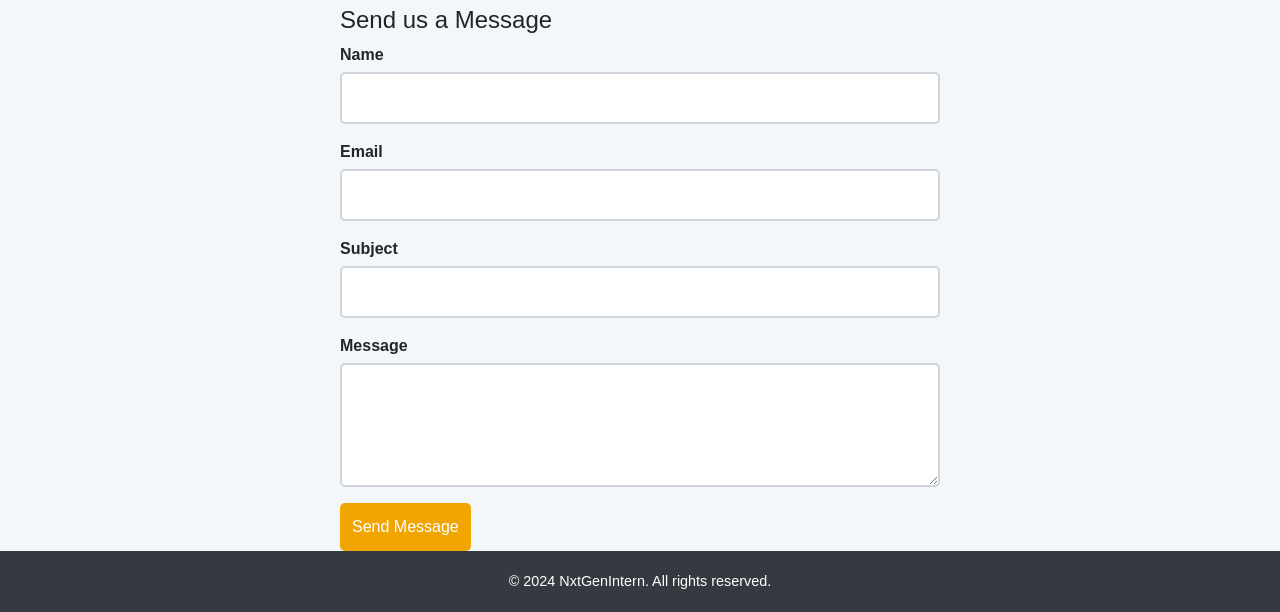
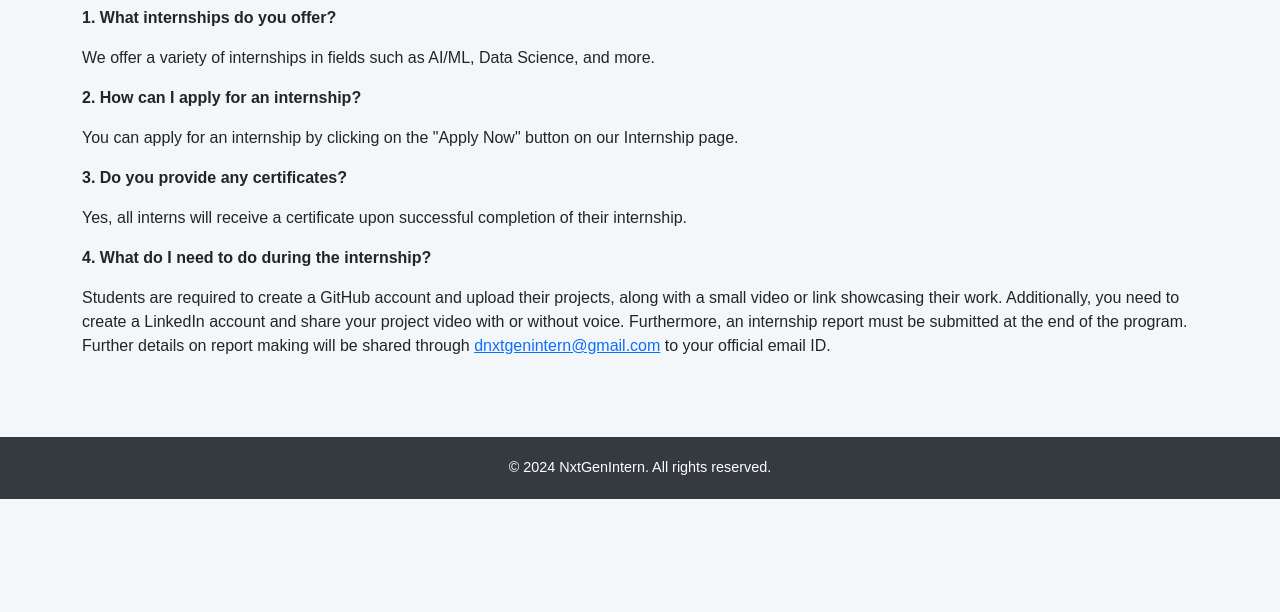
Before and after one commit to iloveuradha/NxtGenIntern, a plain HTML site: page contact.html in a window 1280 px wide. Shown: the part 301-913 px from the top of the page. After the commit the page ends 800 px from the top, so only its background shows below. Drawn offline with nearby package versions, Linux system fonts and the light colour scheme.

Commit message:
Update contact.html

```diff
--- a/contact.html
+++ b/contact.html
@@ -38,38 +38,31 @@
     <div class="container" style="margin-top: 80px;">
         <h2>Contact Us</h2>
         <p>If you have any questions or inquiries, feel free to reach out to us!</p>
-        <p><strong>Email:</strong><a href="mailto:dnxtgenintern@gmail.com" >dnxtgenintern@gmail.com</a></p>
+        <p><strong>Email:</strong> <a href="mailto:dnxtgenintern@gmail.com">dnxtgenintern@gmail.com</a></p>
 
         <!-- Contact Information -->
         <div class="contact-info">
-            <h4>Contact Information</h4>
-            <!-- <p><strong>Phone:</strong> +1 (234) 567-890</p> -->
+            <h4>Frequently Asked Questions</h4>
 
         </div>
 
-        <!-- Contact Form -->
-        <div class="contact-form">
-            <h4>Send us a Message</h4>
-            <form id="contactForm" method="post" action="">
+        <!-- Useful Information Section -->
+        <div class="useful-info">
 
-                <div class="mb-3">
-                    <label for="contactName" class="form-label">Name</label>
-                    <input type="text" class="form-control" id="contactName" name="contactName" required>
-                </div>
-                <div class="mb-3">
-                    <label for="contactEmail" class="form-label">Email</label>
-                    <input type="email" class="form-control" id="contactEmail" name="contactEmail" required>
-                </div>
-                <div class="mb-3">
-                    <label for="contactSubject" class="form-label">Subject</label>
-                    <input type="text" class="form-control" id="contactSubject" name="contactSubject" required>
-                </div>
-                <div class="mb-3">
-                    <label for="contactMessage" class="form-label">Message</label>
-                    <textarea class="form-control" id="contactMessage" name="contactMessage" rows="4" required></textarea>
-                </div>
-                <button type="submit" class="btn btn-primary">Send Message</button>
-            </form>
+            <p><strong>1. What internships do you offer?</strong></p>
+            <p>We offer a variety of internships in fields such as AI/ML, Data Science, and more.</p>
+
+            <p><strong>2. How can I apply for an internship?</strong></p>
+            <p>You can apply for an internship by clicking on the "Apply Now" button on our Internship page.</p>
+
+            <p><strong>3. Do you provide any certificates?</strong></p>
+            <p>Yes, all interns will receive a certificate upon successful completion of their internship.</p>
+
+            <p><strong>4. What do I need to do during the internship?</strong></p>
+            <p>Students are required to create a GitHub account and upload their projects, along with a small video or link showcasing their work.
+                 Additionally, you need to create a LinkedIn account and share your project video with or without voice.
+                 Furthermore, an internship report must be submitted at the end of the program.
+                 Further details on report making will be shared through <a href="mailto:dnxtgenintern@gmail.com">dnxtgenintern@gmail.com</a> to your official email ID.</p>
         </div>
     </div>
 
```
